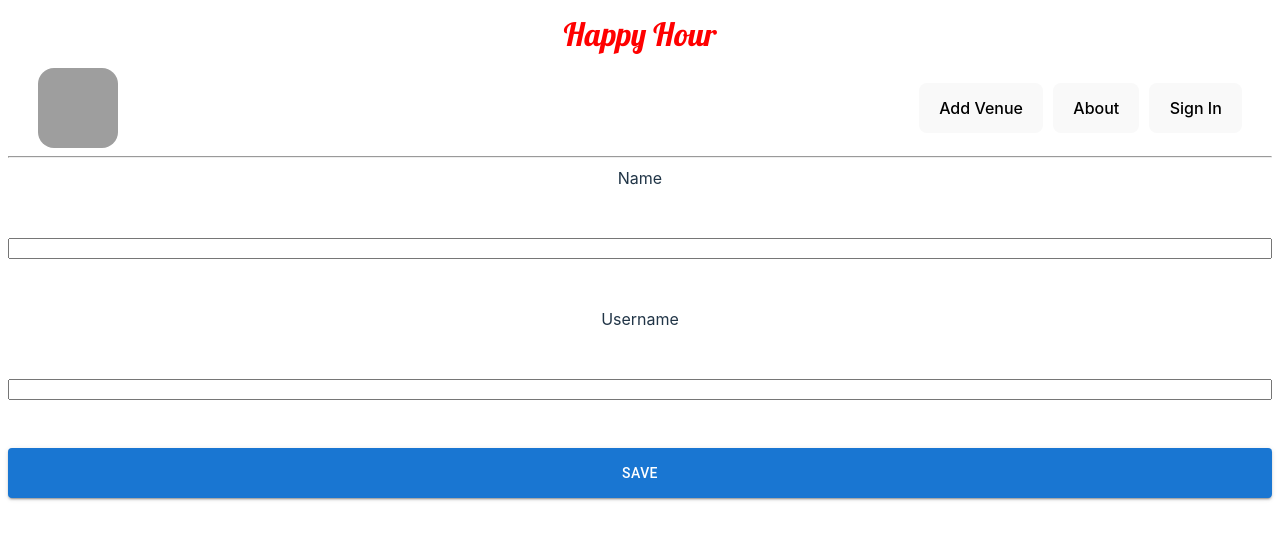
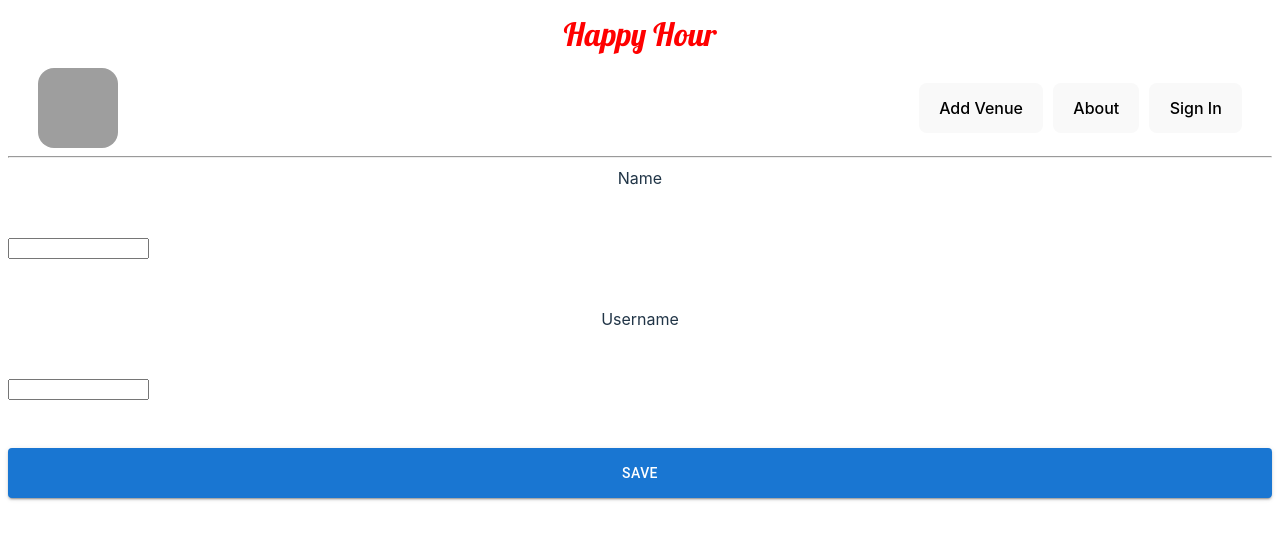
Before and after one commit to samtessema9/HappyHour, a React (Vite) app in the folder client/: page /editUser in a window 1280 px wide. Shown: the top 540 px of the page. Built offline with nearby package versions, Linux system fonts and the light colour scheme; grey boxes are pictures that could not be loaded.

Commit message:
fixed double context file issues

```diff
--- a/client/src/App.jsx
+++ b/client/src/App.jsx
@@ -1,6 +1,6 @@
 import { useState, useContext, useEffect } from 'react'
 import { BrowserRouter as Router, Route, Routes } from 'react-router-dom';
-import { PrimaryContext } from './context/primaryContext';
+import { PrimaryContext } from './context/PrimaryContext';
 import axios from 'axios';
 import './App.css'
 import Home from './pages/Home'
--- a/client/src/components/Card.jsx
+++ b/client/src/components/Card.jsx
@@ -1,6 +1,6 @@
 import {useState, useContext} from 'react';
 import { useNavigate } from 'react-router-dom';
-import { PrimaryContext } from '../context/primaryContext';
+import { PrimaryContext } from '../context/PrimaryContext';
 import StarRating from './Rating';
 import { Card, CardMedia, CardContent, Typography, Button } from '@mui/material';
 
--- a/client/src/components/EditUser.jsx
+++ b/client/src/components/EditUser.jsx
@@ -1,6 +1,6 @@
 import { useContext, useState } from "react";
 import { useNavigate } from "react-router-dom";
-import { PrimaryContext } from "../context/primaryContext";
+import { PrimaryContext } from "../context/PrimaryContext";
 import { Button } from "@mui/material";
 import axios from "axios";
 import './index.css';
@@ -48,6 +48,7 @@ const EditUser = () => {
                 <input
                     type="text"
                     name="name"
+                    className="editUserInput"
                     value={formData.name}
                     onChange={handleChange}
                 />
@@ -55,6 +56,7 @@ const EditUser = () => {
                 <input
                     type="text"
                     name="userName"
+                    className="editUserInput"
                     value={formData.userName}
                     onChange={handleChange}
                 />
--- a/client/src/components/Navbar.jsx
+++ b/client/src/components/Navbar.jsx
@@ -1,5 +1,5 @@
 import { useState, useContext } from "react";
-import { PrimaryContext } from "../context/primaryContext";
+import { PrimaryContext } from "../context/PrimaryContext";
 import { useNavigate } from 'react-router-dom';
 import { Button } from "@mui/material";
 import Profile from "./Profile";
--- a/client/src/components/Profile.jsx
+++ b/client/src/components/Profile.jsx
@@ -5,7 +5,7 @@ import MenuItem from '@mui/material/MenuItem';
 import FormControl from '@mui/material/FormControl';
 import Select from '@mui/material/Select';
 import Button from '@mui/material/Button';
-import { PrimaryContext } from '../context/primaryContext';
+import { PrimaryContext } from '../context/PrimaryContext';
 
 const Profile = () => {
   const [age, setAge] = React.useState('');
--- a/client/src/components/User.jsx
+++ b/client/src/components/User.jsx
@@ -4,7 +4,7 @@ import ImageIcon from '@mui/icons-material/Image';
 import WorkIcon from '@mui/icons-material/Work';
 import { useContext } from "react";
 import { useNavigate } from 'react-router-dom';
-import { PrimaryContext } from "../context/primaryContext";
+import { PrimaryContext } from "../context/PrimaryContext";
 import axios from 'axios';
 import "./index.css"
 
--- a/client/src/components/index.css
+++ b/client/src/components/index.css
@@ -39,3 +39,7 @@ button {
     flex-direction: column;
     gap: 3em;
 }
+
+.editUserInput {
+    width: 10em
+}
--- a/client/src/context/primaryContext.jsx
+++ b/client/src/context/PrimaryContext.jsx
@@ -7,7 +7,9 @@ const PrimaryContextProvider = ({children}) => {
     // put state
     const [venues, setVenues] = useState([])
     const [currentVenue, setCurrentVenue] = useState({})
+
     const [isLoggedIn, setIsLoggedIn] = useState(false)
+
     const [loggedInUser, setLoggedInUser] = useState({})
 
     let stateObject = {
--- a/client/src/pages/Details.jsx
+++ b/client/src/pages/Details.jsx
@@ -1,6 +1,6 @@
 import { useContext } from 'react';
 import { Navigate } from 'react-router-dom';
-import { PrimaryContext } from '../context/primaryContext';
+import { PrimaryContext } from '../context/PrimaryContext';
 import Map from "../components/Map";
 import StarRating from '../components/Rating';
 
--- a/client/src/pages/Home.jsx
+++ b/client/src/pages/Home.jsx
@@ -1,5 +1,5 @@
 import {useState, useEffect, useContext} from 'react';
-import { PrimaryContext } from '../context/primaryContext';
+import { PrimaryContext } from '../context/PrimaryContext';
 import './index.css'
 import VenueCard from '../components/Card';
 // import venues from '../assets/testData'
--- a/client/src/pages/SignIn.jsx
+++ b/client/src/pages/SignIn.jsx
@@ -1,6 +1,6 @@
 import {useState, useContext, useEffect} from 'react';
 import { useNavigate } from 'react-router-dom';
-import { PrimaryContext } from '../context/primaryContext';
+import { PrimaryContext } from '../context/PrimaryContext';
 import axios from 'axios';
 import Avatar from '@mui/material/Avatar';
 import Button from '@mui/material/Button';
```
